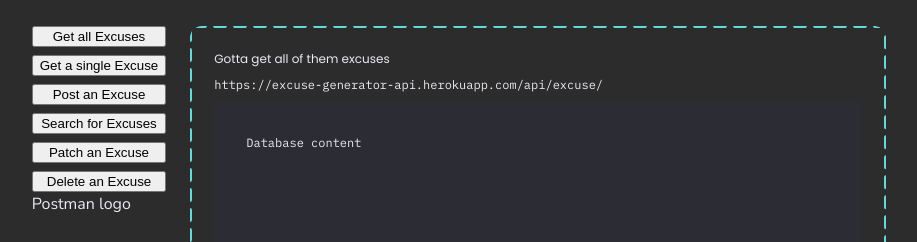
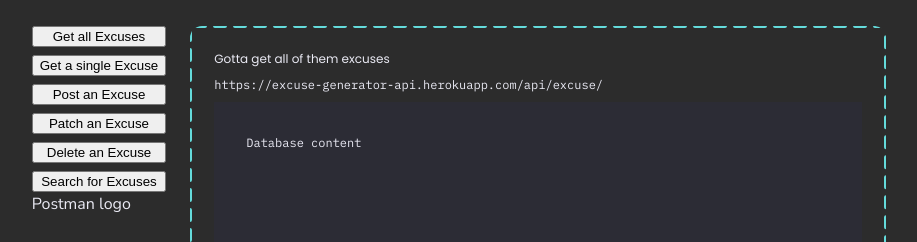
Before and after one commit to lukacafuta/Excuse-Generator, a React (Vite) app in the folder Frontend/: page / in a window 1280 px wide. Shown: the part 1527-1769 px from the top of the page, without its empty margins (181-1098 px from the left). Built offline with nearby package versions, Linux system fonts and the light colour scheme.

Commit message:
repositioned buttons/fake NavLinks

```diff
--- a/Frontend/src/components/tabs/TabNavigation.jsx
+++ b/Frontend/src/components/tabs/TabNavigation.jsx
@@ -7,9 +7,9 @@ export default function TabNavigation() {
                 <button>Get all Excuses</button>
                 <button>Get a single Excuse</button>
                 <button>Post an Excuse</button>
-                <button>Search for Excuses</button>
                 <button>Patch an Excuse</button>
                 <button>Delete an Excuse</button>
+                <button>Search for Excuses</button>
             </div>
             <div className="postman">
                 Postman logo
```
